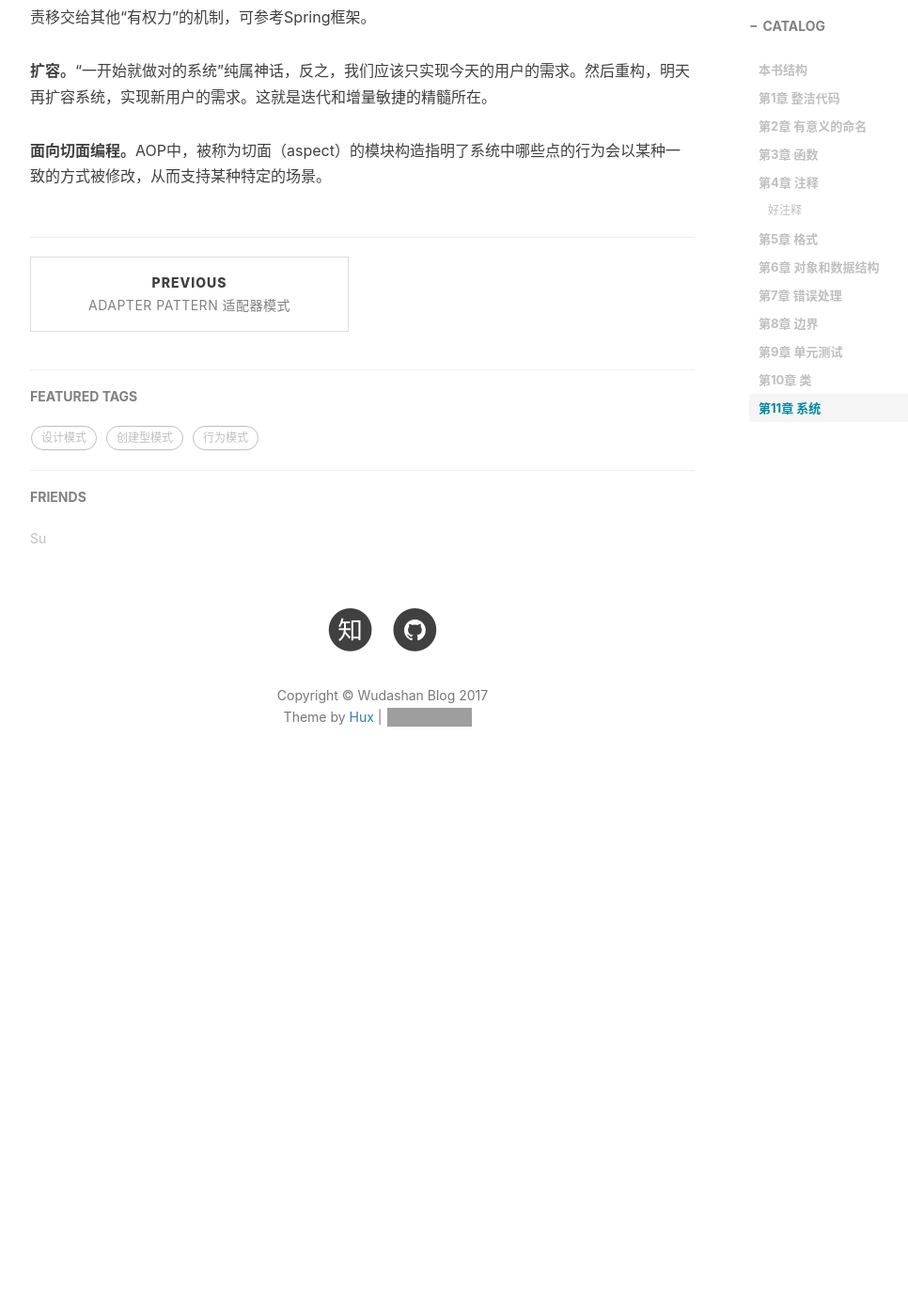
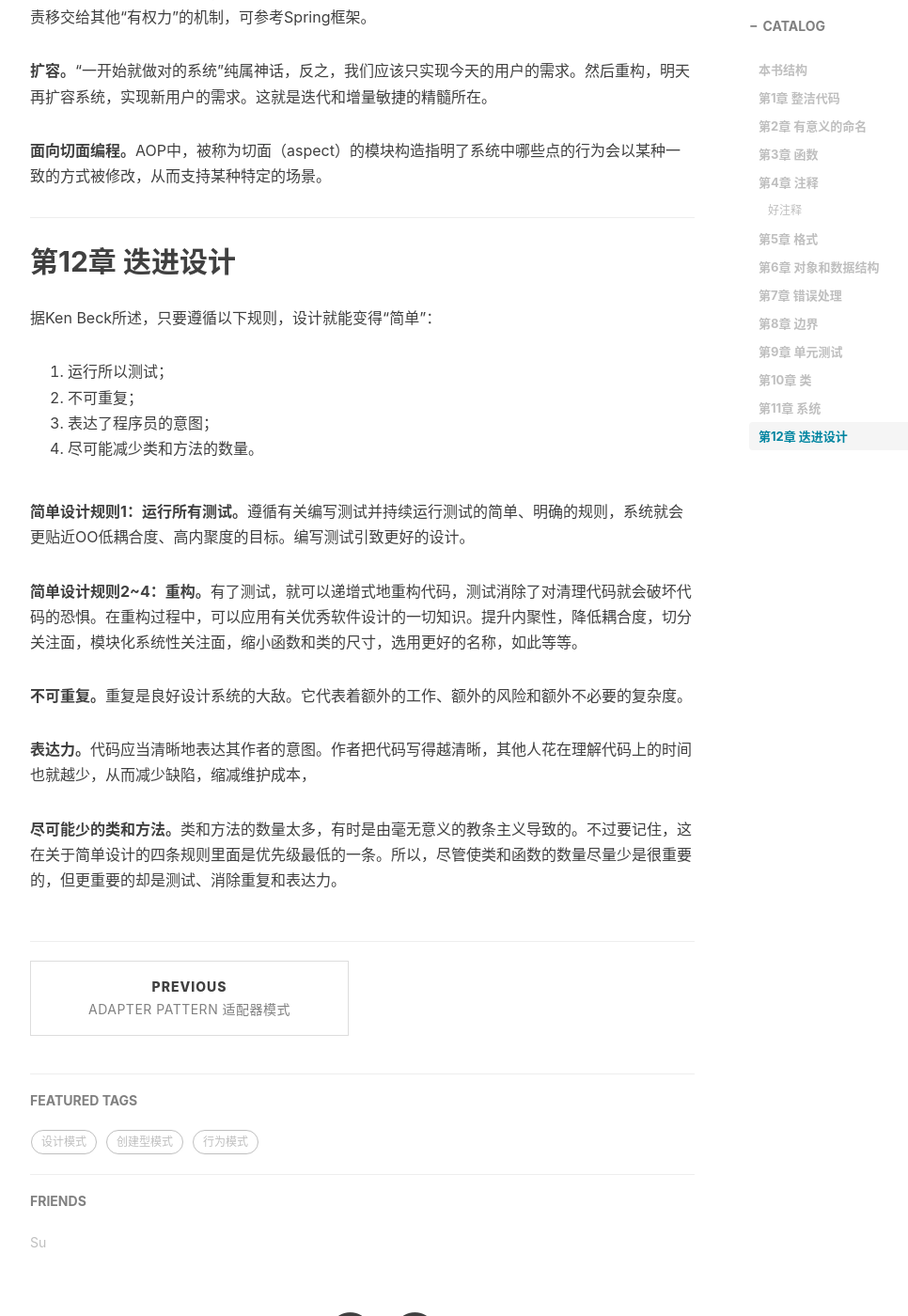
Before and after one commit to wudashan/wudashan.github.io, a Jekyll site: the page built from _posts/2017-05-03-Clean-Code-Read-Notes.markdown, in a window 1280 px wide and 1400 px high, scrolled down 6947 px. Shown: the whole window at 94% size, without its empty margins (233-1199 px from the left). Built offline with Jekyll 4.4.1, drawn with Linux system fonts in a browser that asks for light colours; nearby versions of some CDN libraries; comment, search, counter and statistics services are not loaded; before the commit the page ends 7814 px from its top, so only the background shows below that; grey boxes are pictures that could not be loaded.

Commit message:
更新第十二章

```diff
--- a/_posts/2017-05-03-Clean-Code-Read-Notes.markdown
+++ b/_posts/2017-05-03-Clean-Code-Read-Notes.markdown
@@ -200,3 +200,24 @@ String outputDir = context.getOptions().getScratchDir().getAbsolutePath();
 **扩容。**“一开始就做对的系统”纯属神话，反之，我们应该只实现今天的用户的需求。然后重构，明天再扩容系统，实现新用户的需求。这就是迭代和增量敏捷的精髓所在。
 
 **面向切面编程。**AOP中，被称为切面（aspect）的模块构造指明了系统中哪些点的行为会以某种一致的方式被修改，从而支持某种特定的场景。
+
+---
+
+## 第12章 迭进设计
+
+据Ken Beck所述，只要遵循以下规则，设计就能变得“简单”：
+
+ 1. 运行所以测试；
+ 2. 不可重复；
+ 3. 表达了程序员的意图；
+ 4. 尽可能减少类和方法的数量。
+
+**简单设计规则1：运行所有测试。**遵循有关编写测试并持续运行测试的简单、明确的规则，系统就会更贴近OO低耦合度、高内聚度的目标。编写测试引致更好的设计。
+
+**简单设计规则2~4：重构。**有了测试，就可以递增式地重构代码，测试消除了对清理代码就会破坏代码的恐惧。在重构过程中，可以应用有关优秀软件设计的一切知识。提升内聚性，降低耦合度，切分关注面，模块化系统性关注面，缩小函数和类的尺寸，选用更好的名称，如此等等。
+
+**不可重复。**重复是良好设计系统的大敌。它代表着额外的工作、额外的风险和额外不必要的复杂度。
+
+**表达力。**代码应当清晰地表达其作者的意图。作者把代码写得越清晰，其他人花在理解代码上的时间也就越少，从而减少缺陷，缩减维护成本，
+
+**尽可能少的类和方法。**类和方法的数量太多，有时是由毫无意义的教条主义导致的。不过要记住，这在关于简单设计的四条规则里面是优先级最低的一条。所以，尽管使类和函数的数量尽量少是很重要的，但更重要的却是测试、消除重复和表达力。
```
